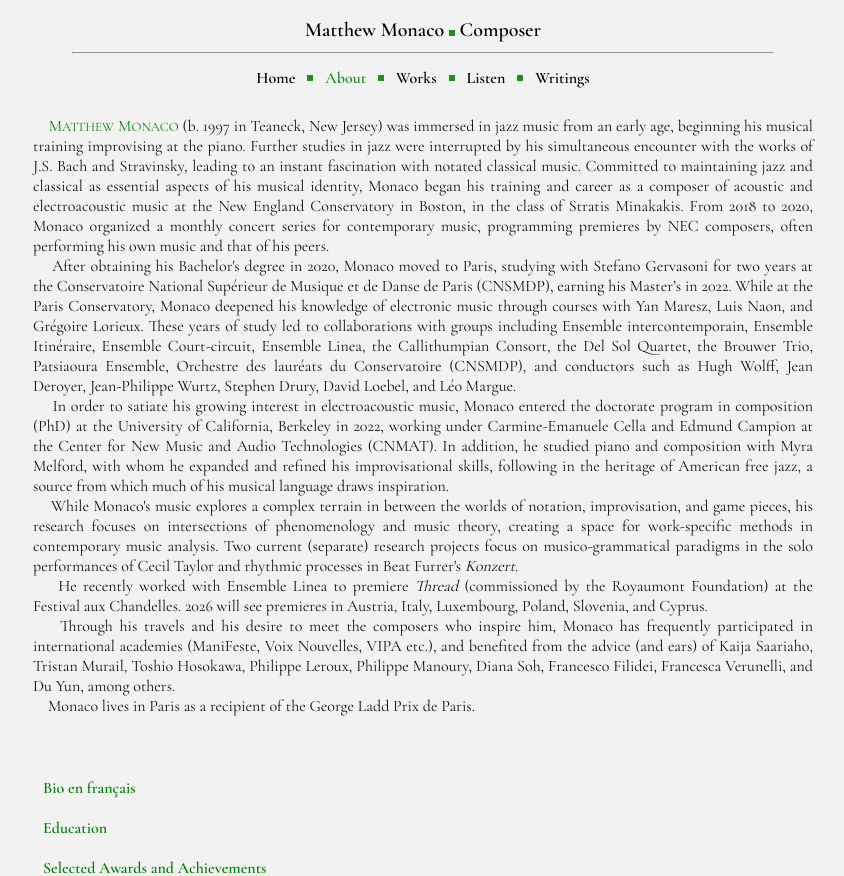
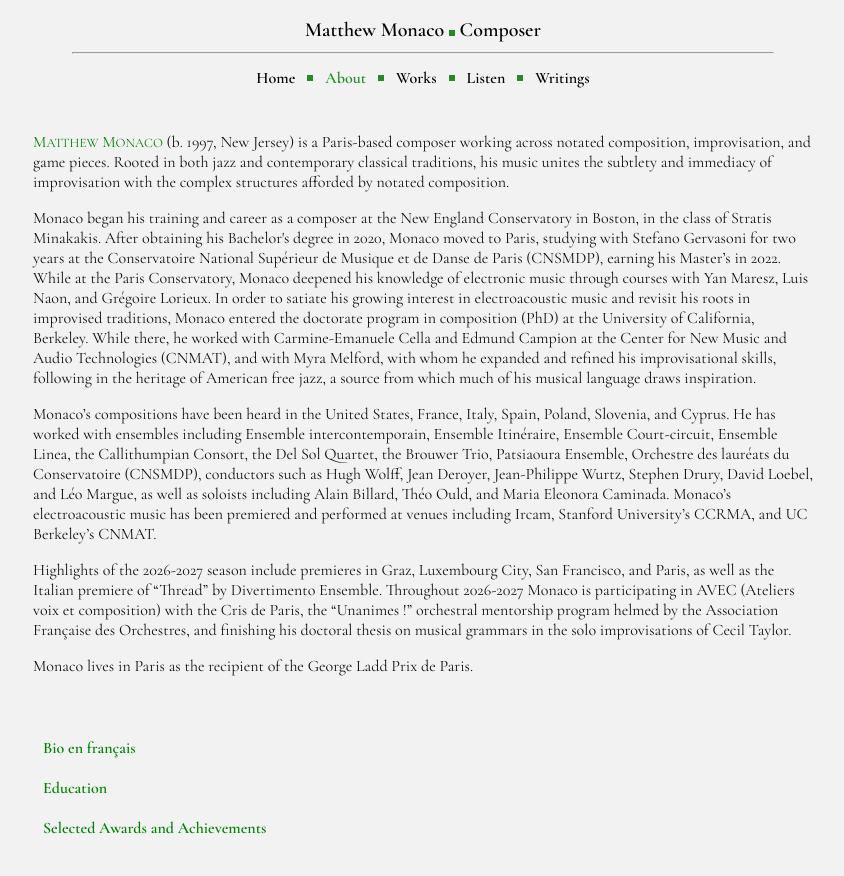
Before and after one commit to matthew-monaco/matthew-monaco.github.io, a Jekyll site: the page built from about.md, in a window 1280 px wide, cut to the strip 0-876 px from the top of the page. Shown: the whole strip, without its empty margins (217-1061 px from the left). Built offline with Jekyll 4.4.1, drawn with Linux system fonts in a browser that asks for light colours.

Commit message:
Update about.md

```diff
--- a/about.md
+++ b/about.md
@@ -4,25 +4,18 @@ title: About | Matthew Monaco
 permalink: /about
 ---
 
-<div style="text-align: justify">&nbsp; &nbsp; <span style="color: green">M<font size="2">ATTHEW</font> M<font size="2">ONACO</font></span> (b. 1997 in Teaneck, New Jersey) was immersed in jazz music from an early age, beginning his musical training improvising at the piano. Further studies in jazz were interrupted by his simultaneous encounter with the works of J.S. Bach and Stravinsky, leading to an instant fascination with notated classical music. Committed to maintaining jazz and classical as essential aspects of his musical identity, Monaco began his training and career as a composer of acoustic and electroacoustic music at the New England Conservatory in Boston, in the class of Stratis Minakakis. From 2018 to 2020, Monaco organized a monthly concert series for contemporary music, programming premieres by NEC composers, often performing his own music and that of his peers.</div>
+<p><span style="color: green">M<font size="2">ATTHEW</font> M<font size="2">ONACO</font></span> (b. 1997, New Jersey) is a Paris-based composer working across notated composition, improvisation, and game pieces. Rooted in both jazz and contemporary classical traditions, his music unites the subtlety and immediacy of improvisation with the complex structures afforded by notated composition.</p>
+
+<p>Monaco began his training and career as a composer at the New England Conservatory in Boston, in the class of Stratis Minakakis. After obtaining his Bachelor's degree in 2020, Monaco moved to Paris, studying with Stefano Gervasoni for two years at the Conservatoire National Supérieur de Musique et de Danse de Paris (CNSMDP), earning his Master’s in 2022. While at the Paris Conservatory, Monaco deepened his knowledge of electronic music through courses with Yan Maresz, Luis Naon, and Grégoire Lorieux. In order to satiate his growing interest in electroacoustic music and revisit his roots in improvised traditions, Monaco entered the doctorate program in composition (PhD) at the University of California, Berkeley. While there, he worked with Carmine-Emanuele Cella and Edmund Campion at the Center for New Music and Audio Technologies (CNMAT), and with Myra Melford, with whom he expanded and refined his improvisational skills, following in the heritage of American free jazz, a source from which much of his musical language draws inspiration.</p>
 
 
-<div style="text-align: justify">&nbsp; &nbsp; After obtaining his Bachelor's degree in 2020, Monaco moved to Paris, studying with Stefano Gervasoni for two years at the Conservatoire National Supérieur de Musique et de Danse de Paris (CNSMDP), earning his Master’s in 2022. While at the Paris Conservatory, Monaco deepened his knowledge of electronic music through courses with Yan Maresz, Luis Naon, and Grégoire Lorieux. These years of study led to collaborations with groups including Ensemble intercontemporain, Ensemble Itinéraire, Ensemble Court-circuit, Ensemble Linea, the Callithumpian Consort, the Del Sol Quartet, the Brouwer Trio, Patsiaoura Ensemble, Orchestre des lauréats du Conservatoire (CNSMDP), and conductors such as Hugh Wolff, Jean Deroyer, Jean-Philippe Wurtz, Stephen Drury, David Loebel, and Léo Margue.</div>
+<p>Monaco’s compositions have been heard in the United States, France, Italy, Spain, Poland, Slovenia, and Cyprus. He has worked with ensembles including Ensemble intercontemporain, Ensemble Itinéraire, Ensemble Court-circuit, Ensemble Linea, the Callithumpian Consort, the Del Sol Quartet, the Brouwer Trio, Patsiaoura Ensemble, Orchestre des lauréats du Conservatoire (CNSMDP), conductors such as Hugh Wolff, Jean Deroyer, Jean-Philippe Wurtz, Stephen Drury, David Loebel, and Léo Margue, as well as soloists including Alain Billard, Théo Ould, and Maria Eleonora Caminada. Monaco’s electroacoustic music has been premiered and performed at venues including Ircam, Stanford University’s CCRMA, and UC Berkeley’s CNMAT.</p>
 
 
-<div style="text-align: justify">&nbsp; &nbsp; In order to satiate his growing interest in electroacoustic music, Monaco entered the doctorate program in composition (PhD) at the University of California, Berkeley in 2022, working under Carmine-Emanuele Cella and Edmund Campion at the Center for New Music and Audio Technologies (CNMAT). In addition, he studied piano and composition with Myra Melford, with whom he expanded and refined his improvisational skills, following in the heritage of American free jazz, a source from which much of his musical language draws inspiration.</div>
+<p>Highlights of the 2026-2027 season include premieres in Graz, Luxembourg City, San Francisco, and Paris, as well as the Italian premiere of “Thread” by Divertimento Ensemble. Throughout 2026-2027 Monaco is participating in AVEC (Ateliers voix et composition) with the Cris de Paris, the “Unanimes !” orchestral mentorship program helmed by the Association Française des Orchestres, and finishing his doctoral thesis on musical grammars in the solo improvisations of Cecil Taylor.</p>
 
 
-<div style="text-align: justify">&nbsp; &nbsp; While Monaco's music explores a complex terrain in between the worlds of notation, improvisation, and game pieces, his research focuses on intersections of phenomenology and music theory, creating a space for work-specific methods in contemporary music analysis. Two current (separate) research projects focus on musico-grammatical paradigms in the solo performances of Cecil Taylor and rhythmic processes in Beat Furrer's <em>Konzert</em>. </div>
-
-
-<div style="text-align: justify">&nbsp; &nbsp; He recently worked with Ensemble Linea to premiere <em>Thread</em> (commissioned by the Royaumont Foundation) at the Festival aux Chandelles. 2026 will see premieres in Austria, Italy, Luxembourg, Poland, Slovenia, and Cyprus.</div>
-
-
-<div style="text-align: justify">&nbsp; &nbsp; Through his travels and his desire to meet the composers who inspire him, Monaco has frequently participated in international academies (ManiFeste, Voix Nouvelles, VIPA etc.), and benefited from the advice (and ears) of Kaija Saariaho, Tristan Murail, Toshio Hosokawa, Philippe Leroux, Philippe Manoury, Diana Soh, Francesco Filidei, Francesca Verunelli, and Du Yun, among others.</div>
-
-
-<div style="text-align: justify">&nbsp; &nbsp; Monaco lives in Paris as a recipient of the George Ladd Prix de Paris.</div>
+<p>Monaco lives in Paris as the recipient of the George Ladd Prix de Paris.</p>
 <br>
 <details>
 <summary><span style="color: green"><strong>Bio en français</strong></span></summary>
```
